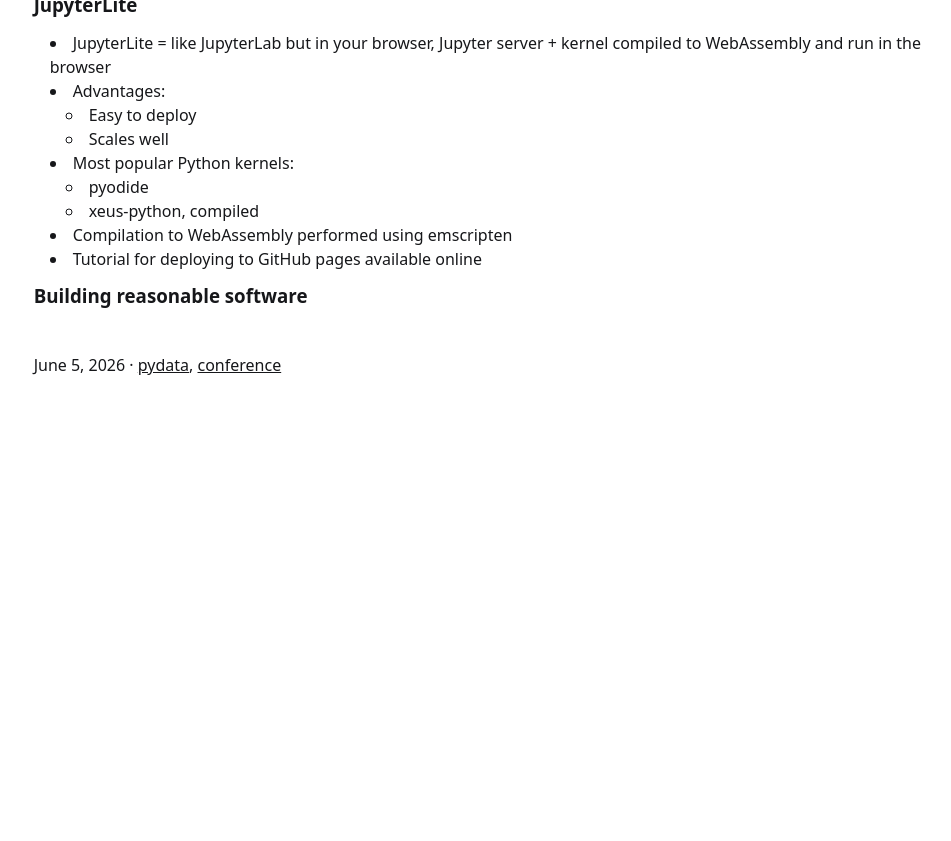
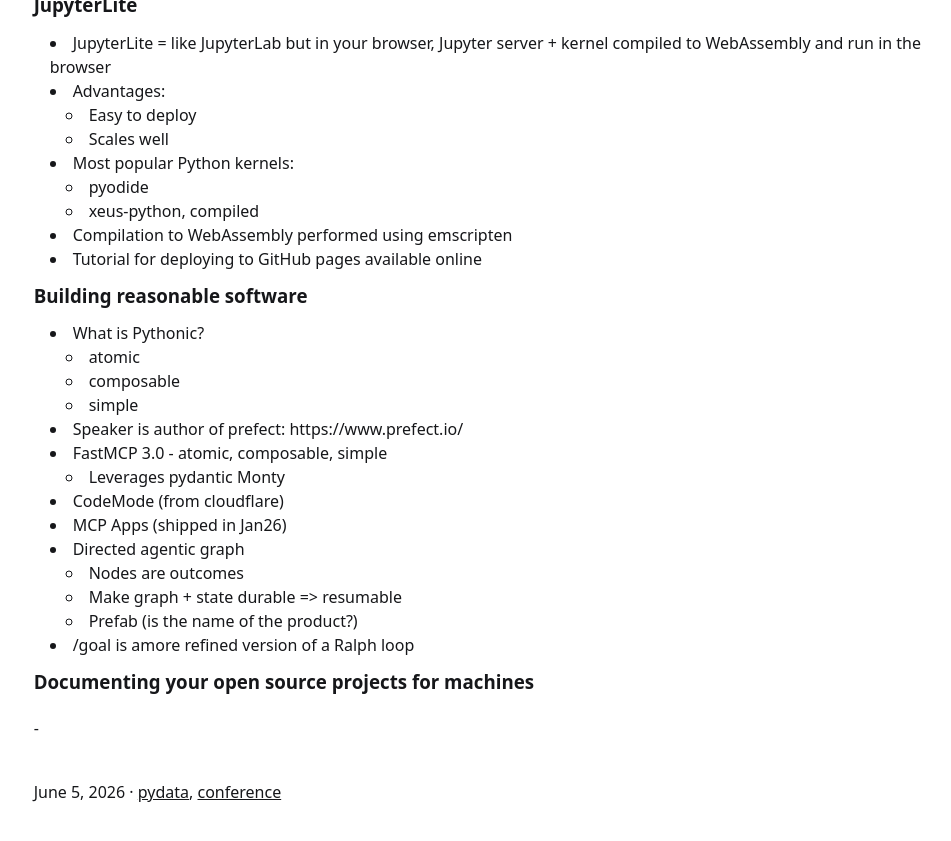
Before and after one commit to ovidiuparvu/ovidiuparvu.github.io, a Jekyll site: the page built from _posts/2026-06-05-pydata-london-2026.md, in a window 1280 px wide and 900 px high, scrolled down 2391 px. Shown: the top 841 px of the window, without its empty margins (194-1145 px from the left). Built offline with Jekyll 4.4.1, drawn with Linux system fonts in a browser that asks for light colours; a script that is not in the unit is left out; before the commit the page ends 2864 px from its top, so only the background shows below that.

Commit message:
Add new sections on software development principles and documentation for open source projects to PyData London 2026 notes

```diff
--- a/_posts/2026-06-05-pydata-london-2026.md
+++ b/_posts/2026-06-05-pydata-london-2026.md
@@ -116,3 +116,22 @@ tags: [pydata,conference]
 - Tutorial for deploying to GitHub pages available online
 
 ### Building reasonable software
+
+- What is Pythonic?
+  - atomic
+  - composable
+  - simple
+- Speaker is author of prefect: https://www.prefect.io/
+- FastMCP 3.0 - atomic, composable, simple
+  - Leverages pydantic Monty
+- CodeMode (from cloudflare)
+- MCP Apps (shipped in Jan26)
+- Directed agentic graph
+  - Nodes are outcomes
+  - Make graph + state durable => resumable
+  - Prefab (is the name of the product?)
+- /goal is amore refined version of a Ralph loop
+
+### Documenting your open source projects for machines
+
+-
```
